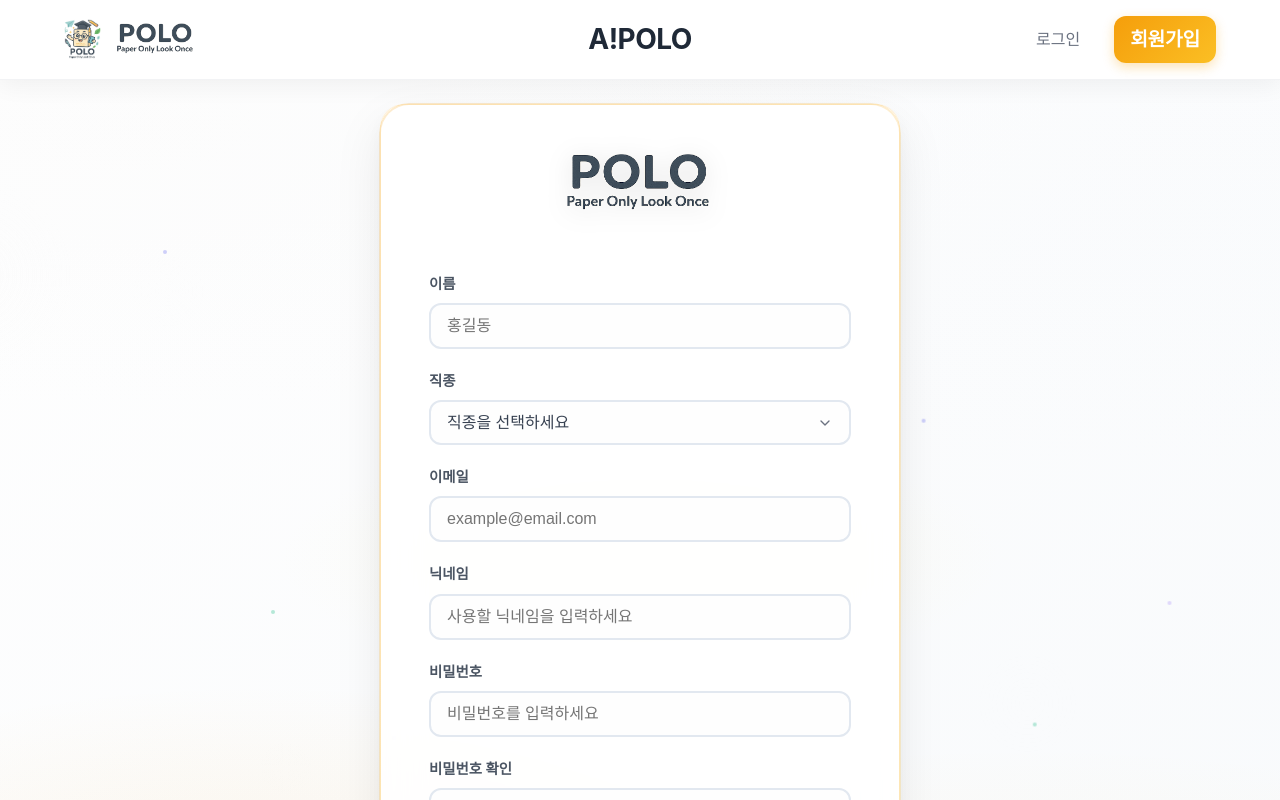
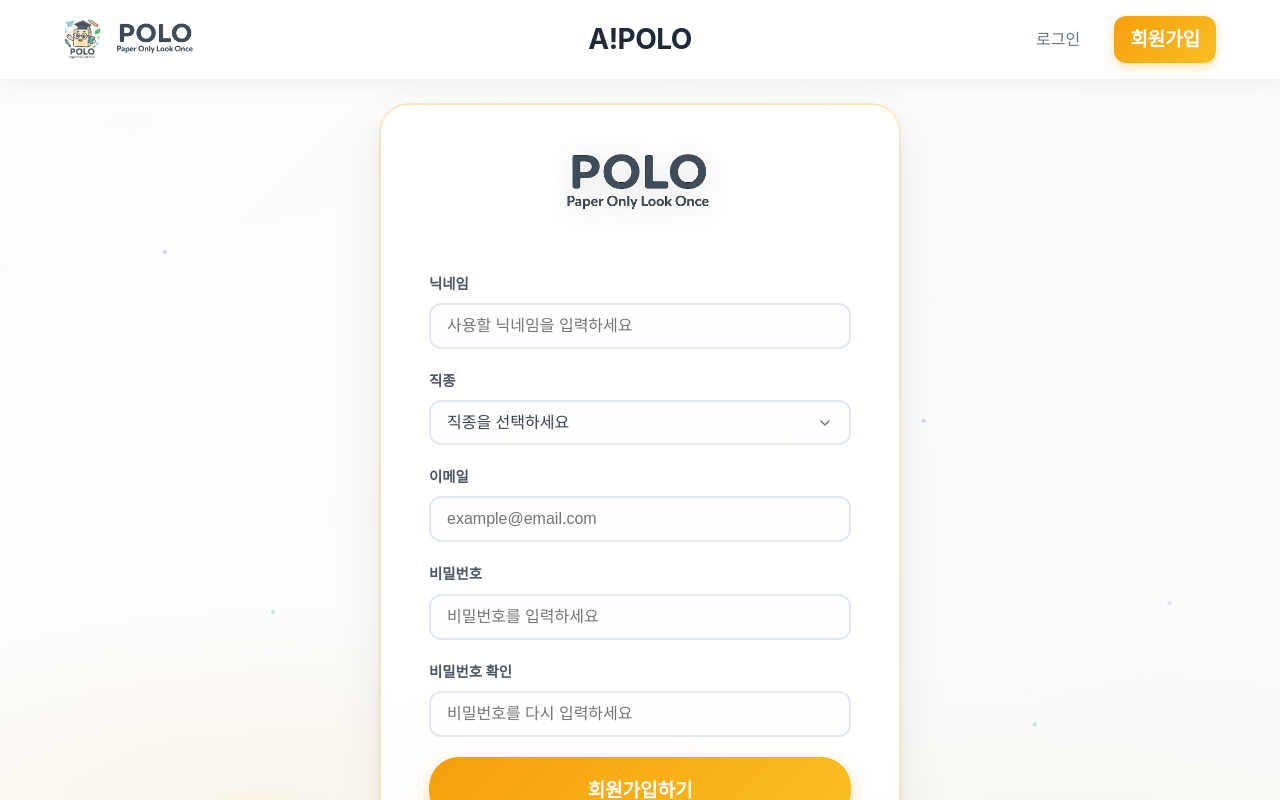
Before and after one commit to group5-ocr/POLO, a React (Vite) app in the folder polo-system/polo-front/: page /signup in a window 1280 px wide. Shown: the top 800 px of the page. Built offline with nearby package versions, Linux system fonts and the light colour scheme.

Commit message:
signup-nickname 수정

```diff
--- a/polo-system/polo-front/src/pages/Signup.tsx
+++ b/polo-system/polo-front/src/pages/Signup.tsx
@@ -3,10 +3,9 @@ import { useNavigate } from "react-router-dom";
 
 export default function Signup() {
   const [formData, setFormData] = useState({
-    name: "",
+    nickname: "",
     job: "",
     email: "",
-    username: "",
     password: "",
     confirmPassword: "",
   });
@@ -36,10 +35,9 @@ export default function Signup() {
             "Content-Type": "application/json",
           },
           body: JSON.stringify({
-            username: formData.username,
+            nickname: formData.nickname,
             email: formData.email,
             password: formData.password,
-            nickname: formData.name,
             job: formData.job,
           }),
         }
@@ -127,14 +125,14 @@ export default function Signup() {
 
         <form className="auth-form" onSubmit={handleSubmit}>
           <div className="form-group">
-            <label htmlFor="name">이름</label>
+            <label htmlFor="nickname">닉네임</label>
             <input
               type="text"
-              id="name"
-              name="name"
-              value={formData.name}
+              id="nickname"
+              name="nickname"
+              value={formData.nickname}
               onChange={handleChange}
-              placeholder="홍길동"
+              placeholder="사용할 닉네임을 입력하세요"
               required
             />
           </div>
@@ -174,19 +172,6 @@ export default function Signup() {
               value={formData.email}
               onChange={handleChange}
               placeholder="example@email.com"
-              required
-            />
-          </div>
-
-          <div className="form-group">
-            <label htmlFor="username">닉네임</label>
-            <input
-              type="text"
-              id="username"
-              name="username"
-              value={formData.username}
-              onChange={handleChange}
-              placeholder="사용할 닉네임을 입력하세요"
               required
             />
           </div>
```
Also changed, not shown: 1 other file (tests, documents, lock files or other folders).
